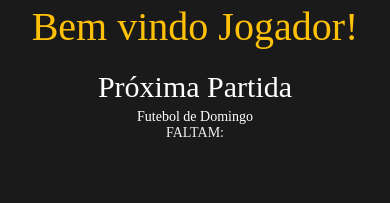
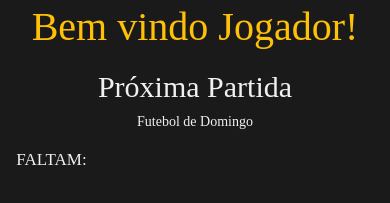
Before and after one commit to AlexandreFreitas04/tcc, a React Native app: screen / in a window 390 px wide. Shown: the part 147-350 px from the top of the page. Built offline with nearby package versions, Linux system fonts and the light colour scheme.

Commit message:
adicionando informações na seção de próximo jogo

```diff
--- a/App.js
+++ b/App.js
@@ -12,11 +12,13 @@ export default function App() {
         <Texto style={styles.headerTexto}>Bem vindo Jogador!</Texto>
       </View>
 
-      {/*Seção Próxima partida*/}
+      {/*Próxima partida*/}
       <View style={styles.proxJogoSec}>
         <Texto style={styles.titulosSecao}> Próxima Partida </Texto>
         <Texto style={styles.nomeRachao}>  Futebol de Domingo {/*futuramente aqui vai ser uma variavel*/} </Texto>
-        <Texto> FALTAM: </Texto>
+          <View style={styles.linhaCronometro}>
+            <Texto style={styles.textoFaltam}> FALTAM: </Texto>
+          </View>
       </View>
 
       {/*Meus Rachões*/}
@@ -53,14 +55,22 @@ const styles = StyleSheet.create({
   proxJogoSec:{
     alignItems: 'center'
   },
-    titulosSecao:{
-    color:'white',
+  titulosSecao:{
     fontSize: 30,
-    fontFamily: 'Exo2-Bold',
     marginTop: 20
   },
+  linhaCronometro: {
+    flexDirection: 'row',
+    justifyContent: 'flex-start',
+    alignItems: 'center',
+    width: '100%',
+  },
+  textoFaltam: {
+    fontSize: 17,
+    marginTop: 20,
+    marginLeft: 12
+  },
   nomeRachao:{
-    color:"white",
-    marginTop: 5
+    marginTop: 10
   }
 });
```
